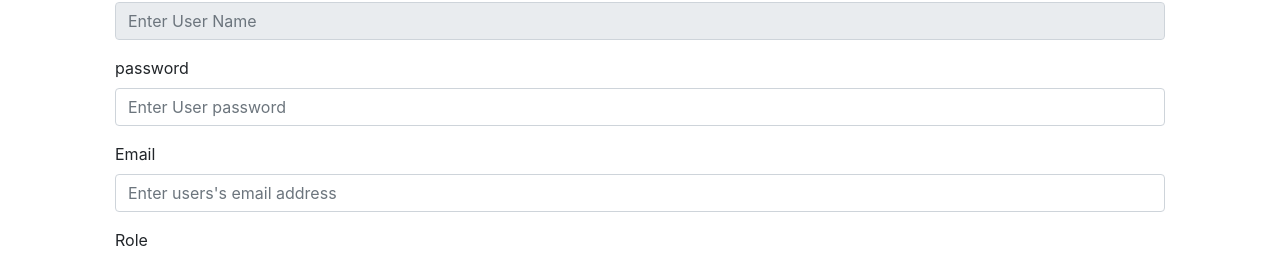
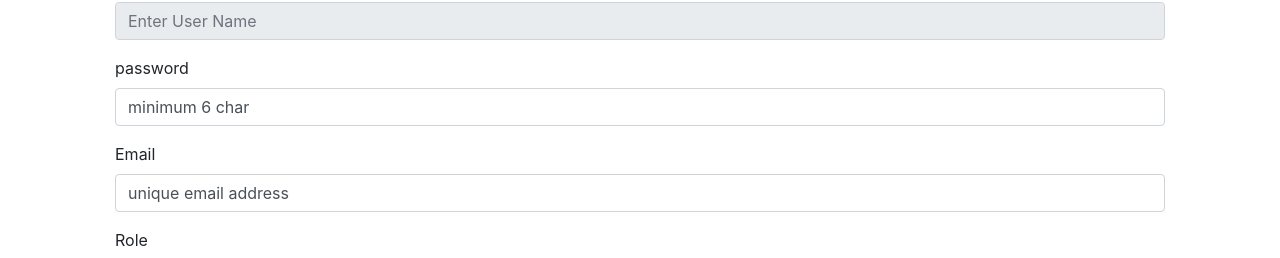
Before and after one commit to suresh3870/shurabhi-ui-master, a React (Create React App) app: page /edit/1 in a window 1280 px wide. Shown: the part 292-550 px from the top of the page. Built offline with nearby package versions, Linux system fonts and the light colour scheme; no server answers.

Commit message:
final commit of project

```diff
--- a/src/components/customer/Edit.tsx
+++ b/src/components/customer/Edit.tsx
@@ -137,13 +137,13 @@ class EditCustomer extends React.Component<RouteComponentProps<any>, IFormState>
                                     </div>
                                     <div className="form-group col-md-12">
                                         <label htmlFor="password"> password </label>
-                                        <input type="text" id="password" defaultValue="" onChange={(evt) => this.handleInputChangespassword(evt)} name="password" className="form-control" placeholder="Enter User password" />
+                                        <input type="text" id="password" defaultValue="minimum 6 char" onChange={(evt) => this.handleInputChangespassword(evt)} name="password" className="form-control" placeholder="Enter User password" />
                                     </div>
 
 
                                     <div className="form-group col-md-12">
                                         <label htmlFor="email"> Email </label>
-                                        <input type="email" id="email" defaultValue="" onChange={(e) => this.handleInputChangesemail(e)} name="email" className="form-control" placeholder="Enter users's email address" />
+                                        <input type="email" id="email" defaultValue="unique email address" onChange={(e) => this.handleInputChangesemail(e)} name="email" className="form-control" placeholder="Enter users's email address" />
                                     </div>
 
                                     <div className="form-group col-md-12">
--- a/src/components/menu-user.component.tsx
+++ b/src/components/menu-user.component.tsx
@@ -60,9 +60,9 @@ export default class MenuList extends Component<Props, State> {
           <tbody>
           {products.map((item)=>
         <tr>
-       <th style={{textAlign:"center"}}>{item["menuId"]} </th>
-       <th style={{textAlign:"center"}}>{item["item"]} </th>
-       <th style={{textAlign:"center"}}>{item["price"]} </th>
+       <td style={{textAlign:"center"}}>{item["menuId"]} </td>
+       <td style={{textAlign:"center"}}>{item["item"]} </td>
+       <td style={{textAlign:"center"}}>{item["price"]} </td>
        </tr>
        )}
           </tbody>
```
Also changed, not shown: 1 other file (tests, documents, lock files or other folders).
